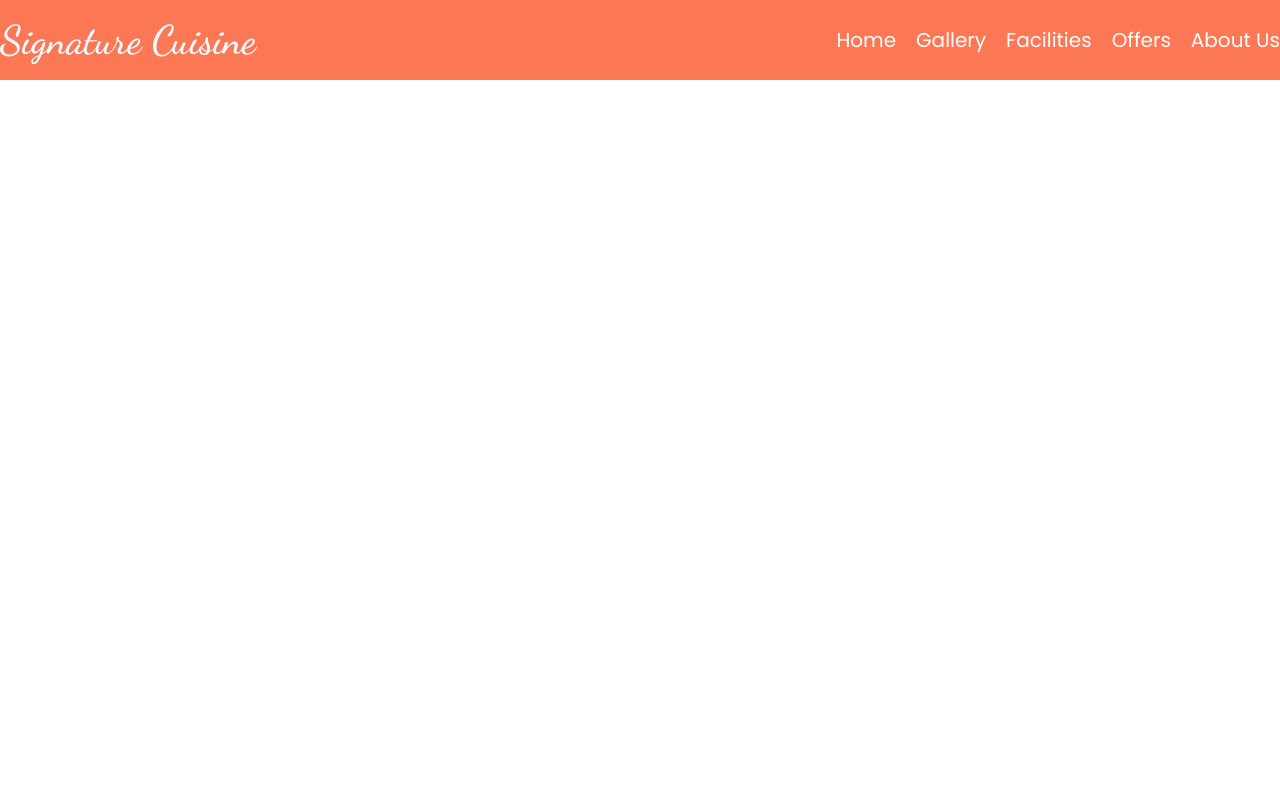
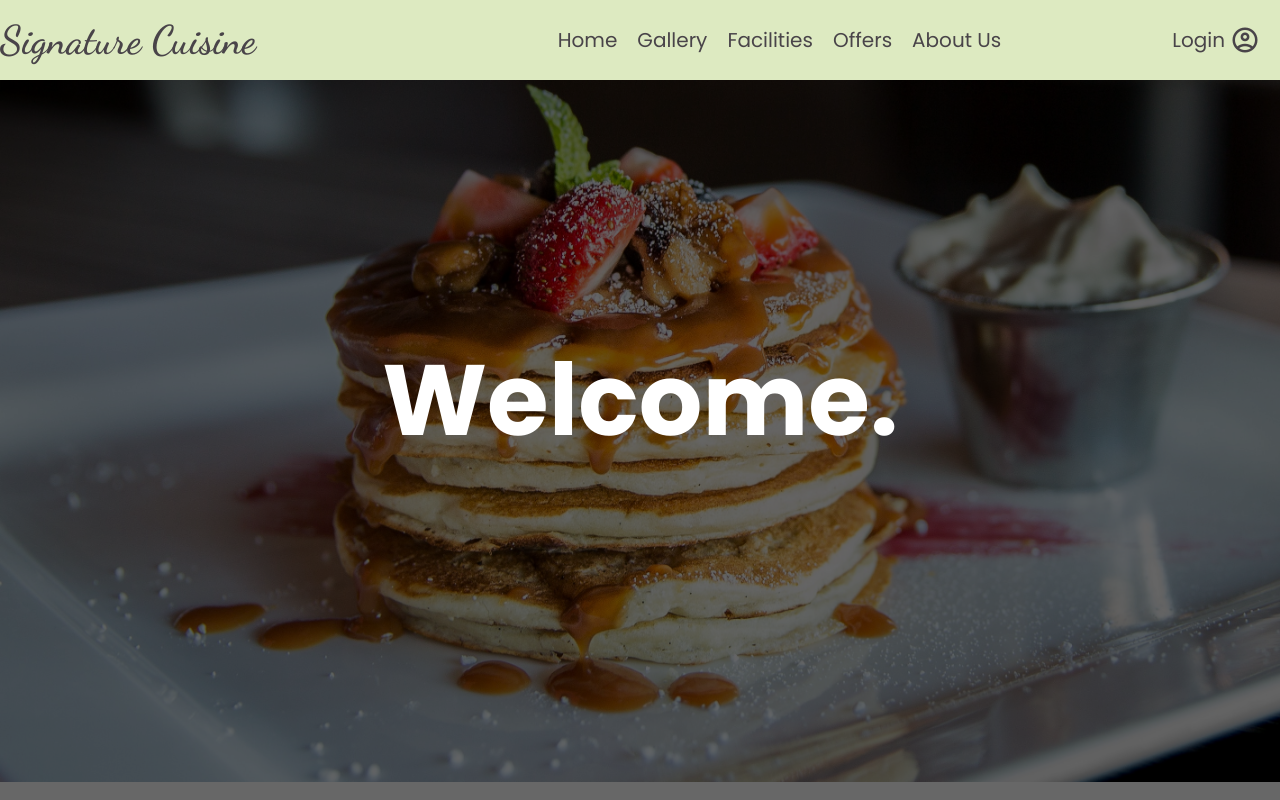
Before and after one commit to harshawije-dev/Signature-Cuisine---Web-App, a PHP site: page / in a window 1280 px wide. Run offline with PHP 8.4, Linux system fonts and the light colour scheme.

Commit message:
add image slider

```diff
--- a/index.css
+++ b/index.css
@@ -2,11 +2,28 @@
   margin: 0;
   padding: 0;
   box-sizing: border-box;
+  font-family: "Poppins", sans-serif;
+}
+
+:root {
+  --main-color:#ddeac1;
+  --secondary-color:#494449;
+}
+
+
+body {
+  position: relative;
+  /* padding-top: 70px; */
 }
 
 header {
   margin: 0 auto;
-  background-color: #fc7753;
+  background-color: var(--main-color);
+  position: fixed;
+  top: 0;
+  left: 0;
+  right: 0;
+  z-index: 3;
 }
 
 nav {
@@ -15,7 +32,7 @@ nav {
   justify-content: space-between;
   align-items: center;
   height: 80px;
-  background-color: #fc7753;
+  background-color:var(--main-color);
   margin: 0 auto;
 }
 
@@ -23,7 +40,7 @@ nav {
   font-family: "Dancing Script";
   font-weight: bold;
   font-size: 40px;
-  color: aliceblue;
+  color: var(--secondary-color);
 }
 
 .nav-right-section ul {
@@ -34,11 +51,133 @@ nav {
 
 .nav-right-section ul li {
   list-style: none;
-  font-family: 'Poppins', sans-serif;
+  font-family: "Poppins", sans-serif;
   font-size: 20px;
 }
 
 .nav-right-section ul li a {
   text-decoration: none;
+  color: var(--secondary-color);
+}
+
+.login-section {
+  background-color: var(--main-color);
+  height: 100%;
+  display: flex;
+  align-items: center;
+  justify-content: center;
+  padding: 0 20px;
+}
+
+.login-section a {
+  text-decoration: none;
+  font-size: 20px;
+  font-family: "Poppins";
+  color: var(--secondary-color);
+  display: flex;
+  align-items: center;
+  justify-content: center;
+  gap: 5px;
+}
+
+.material-symbols-outlined {
+  font-variation-settings: "FILL" 0, "wght" 400, "GRAD" 0, "opsz" 24;
+  color: var(--secondary-color);
+  font-size: 30px;
+}
+
+.slider {
+  width: 100%;
+  height: 100vh;
+  overflow: hidden;
+  position: relative;
+}
+
+.slider figure img {
+  float: left;
+  width: 20%;
+  height: auto;
+  background-size: cover;
+  background-position: top center;
+  background-repeat: no-repeat;
+}
+
+.slider figure {
+  position: relative;
+  width: 500%;
+  margin: 0;
+  animation: anim 20s infinite linear;
+}
+
+.slide-cover {
+  position: absolute;
+  width: 100%;
+  height: 100%;
   color: white;
+  background: rgba(0, 0, 0, 0.596);
+  z-index: 2;
+  display: flex;
+  justify-content: center;
+  align-items: center;
 }
+
+.slide-cover h1{
+  font-size: 100px;
+}
+
+
+
+
+@keyframes anim {
+  0%{
+    left: 0%;
+  }
+  10%{
+    left: 0%;
+  }
+  12%{
+    left: -100%;
+  }
+  22%{
+    left: -100%;
+  }
+  24%{
+    left: -200%;
+  }
+  34%{
+    left: -200%;
+  }
+  36%{
+    left: -300%;
+  }
+  46%{
+    left: -300%;
+  }
+  48%{
+    left: -400%;
+  }
+  58%{
+    left: -400%;
+  }
+  60%{
+    left: -300%;
+  }
+  70%{
+    left: -300%;
+  }
+  72%{
+    left: -200%;
+  }
+  82%{
+    left: -200%;
+  }
+  84%{
+    left: -100%;
+  }
+  94%{
+    left: -100%;
+  }
+  96%{
+    left: 0%;
+  }
+}
--- a/index.html
+++ b/index.html
@@ -11,8 +11,10 @@
     <link
         href="https://fonts.googleapis.com/css2?family=Dancing+Script:wght@400;500;600&family=Poppins:ital,wght@0,400;0,500;0,700;1,600&display=swap"
         rel="stylesheet">
+    <link rel="stylesheet"
+        href="https://fonts.googleapis.com/css2?family=Material+Symbols+Outlined:opsz,wght,FILL,GRAD@20..48,100..700,0..1,-50..200" />
     <link rel="stylesheet" href="index.css">
-    <title>Document</title>
+    <title>Signature Cuisine Resturant</title>
 </head>
 
 <body>
@@ -33,8 +35,32 @@
                     <li><a href="#">About Us</a></li>
                 </ul>
             </div>
+            <div class="login-section">
+                <a href="">Login <span class="material-symbols-outlined">
+                        account_circle
+                    </span></a>
+            </div>
         </nav>
     </header>
+    <main>
+        <div class="image-slider">
+            <div class="slider">
+                <figure>
+                    <img src="images/img1.jpeg" alt="">
+                    <img src="images/img2.jpg" alt="">
+                    <img src="images/img3.jpg" alt="">
+                    <img src="images/img4.jpg" alt="">
+                    <img src="images/img5.jpg" alt="">
+                </figure>
+                <div class="slide-cover">
+                    <h1>Welcome.</h1>
+                </div>
+            </div>
+        </div>
+        <div class="content">
+
+        </div>
+    </main>
 </body>
 
 </html>
```
Also changed, not shown: images/img1.jpeg (added), images/img2.jpg (added), images/img3.jpg (added), images/img4.jpg (added), images/img5.jpg (added).
